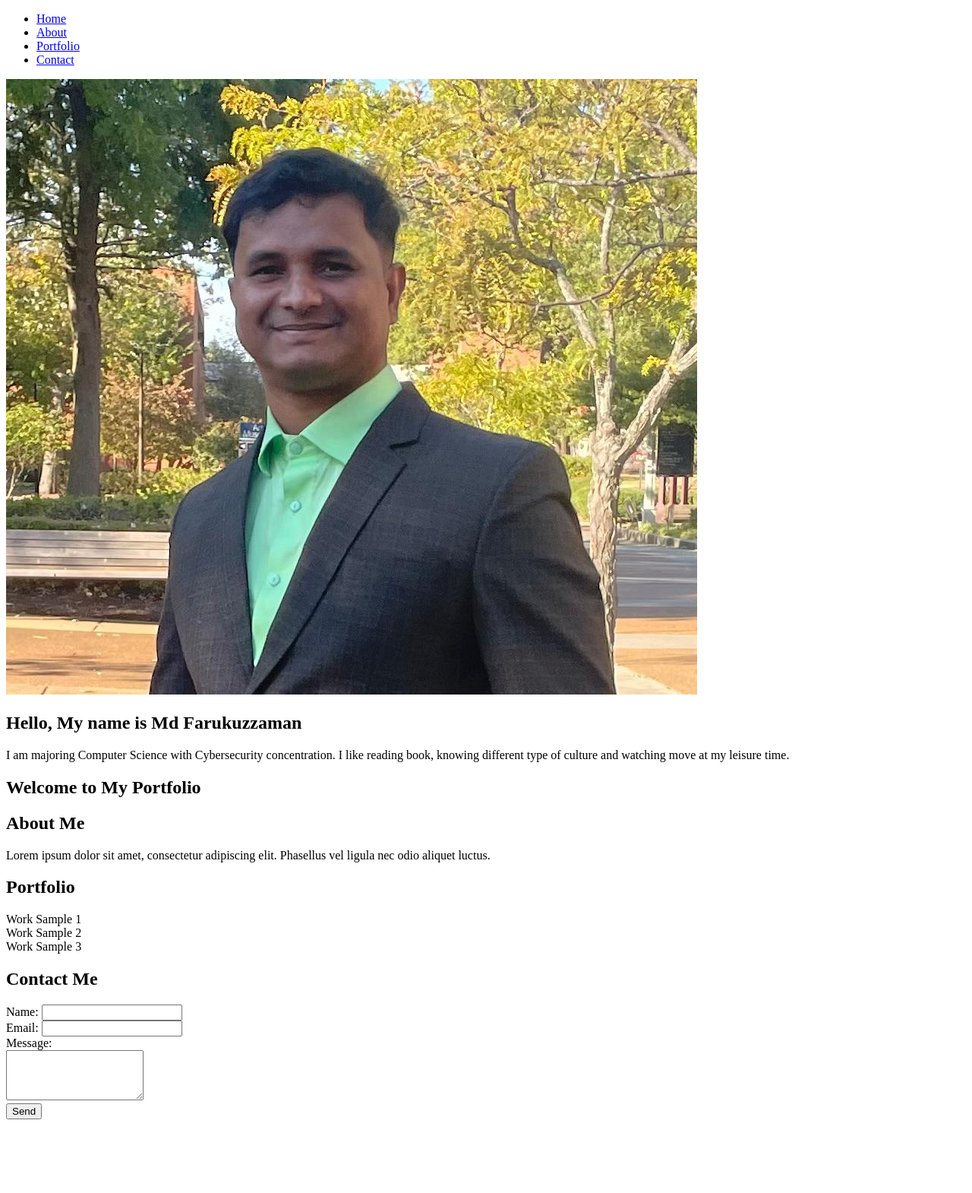
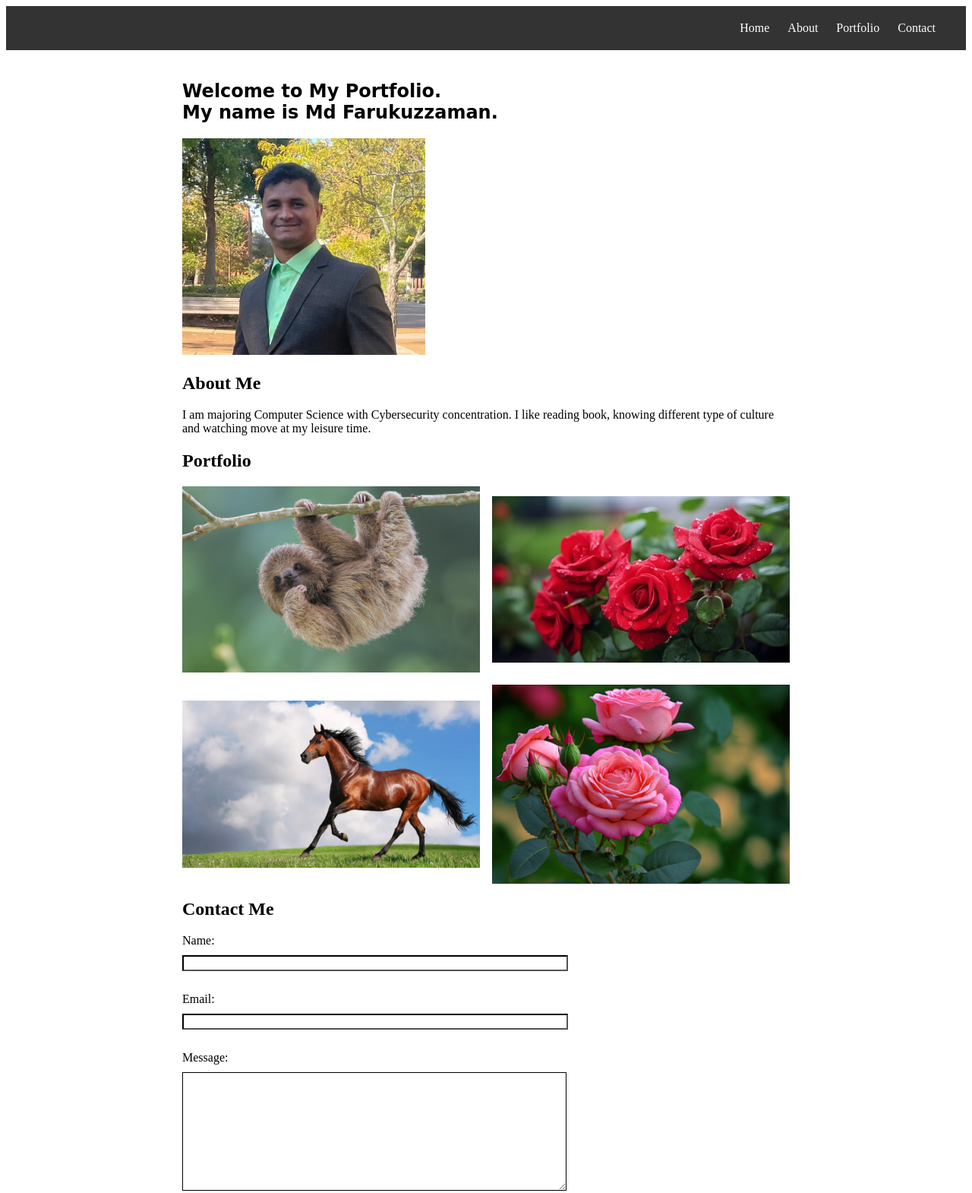
Before and after one commit to mfrkzzmn/sa13-act1, a plain HTML site: page portfolio_site/index.html in a window 1280 px wide. Shown: the top 1570 px of the page at 76% size. Before the commit the page ends 1481 px from the top, so only its background shows below. Drawn offline with Linux system fonts and the light colour scheme; a web font is replaced by a local one.

Commit message:
portfolio modification complete.

```diff
--- a/portfolio_site/index.html
+++ b/portfolio_site/index.html
@@ -4,7 +4,8 @@
     <meta charset="UTF-8">
     <meta name="viewport" content="width=device-width, initial-scale=1.0">
     <title>My Portfolio</title>
-    <link rel="stylesheet" href="portfolio.css">
+    <link rel="stylesheet" href="style.css">
+    <link href="https://fonts.cdnfonts.com/css/a-cursive" rel="stylesheet">
 </head>
 <body>
     <header>
@@ -18,30 +19,46 @@
         </nav>
     </header>
     <main>
-        <article>
-            <img src="my_pic.jpeg" alt="Description of the image" class="small-image">
-            <h2>Hello, My name is Md Farukuzzaman</h2>
-            <p>
-            I am majoring Computer Science with Cybersecurity concentration.
-            I like reading book, knowing different type of culture and watching move at my leisure time.
-            </p>
-
-        </article>
         <section id="home">
-            <h1>Welcome to My Portfolio</h1>
+            <article>
+                <h2 id="welcome">Welcome to My Portfolio.<br> My name is Md Farukuzzaman.</h2>
+                <div>
+                    <img src="my_pic.jpeg" alt="Description of the image"  class="small-image">
+                </div>
+            </article>
         </section>
         <section id="about">
             <h2>About Me</h2>
-            <p>Lorem ipsum dolor sit amet, consectetur adipiscing elit. Phasellus vel ligula nec odio aliquet luctus.</p>
+            <p>
+                I am majoring Computer Science with Cybersecurity concentration.
+                I like reading book, knowing different type of culture and watching move at my leisure time.
+            </p>
         </section>
-        <section id="portfolio">
+        <!-- <section id="portfolio">
             <h2>Portfolio</h2>
             <div class="gallery">
                 <div class="work-sample">Work Sample 1</div>
                 <div class="work-sample">Work Sample 2</div>
                 <div class="work-sample">Work Sample 3</div>
             </div>
-        </section>
+        </section> -->
+        <section id="portfolio">
+            <h2>Portfolio</h2>
+            <div class="gallery">
+              <div class="gallery-item">
+                <img src="My_cute_sloth.jpeg" alt="Sample 1">
+              </div>
+              <div class="gallery-item">
+                <img src="my_red_roses.jpeg" alt="Sample 2">
+              </div>
+              <div class="gallery-item">
+                <img src="my_cute_horse.webp" alt="Sample 1">
+              </div>
+              <div class="gallery-item">
+                <img src="my_pink_roses.jpeg" alt="Sample 2">
+              </div>
+            </div>
+          </section>
         <section id="contact">
             <h2>Contact Me</h2>
             <form>
@@ -49,7 +66,7 @@
                 <input type="text" id="name" name="name" required><br>
                 <label for="email">Email:</label>
                 <input type="email" id="email" name="email" required><br>
-                <label for="message">Message:</label><br>
+                <label for="message">Message:</label>
                 <textarea id="message" name="message" rows="4" required></textarea><br>
                 <button type="submit">Send</button>
             </form>
--- a/portfolio_site/style.css
+++ b/portfolio_site/style.css
@@ -1,3 +1,7 @@
+body {
+    display: grid;
+}
+
 header {
     background-color: #333;
     color: white;
@@ -8,6 +12,7 @@ nav ul {
     list-style-type: none;
     margin: 0;
     padding: 0;
+    text-align: right;
 }
 
 nav ul li {
@@ -26,12 +31,6 @@ main {
     padding: 20px;
 }
 
-.gallery {
-    display: flex;
-    flex-wrap: wrap;
-    justify-content: space-between;
-}
-
 .work-sample {
     width: 30%;
     background-color: #f2f2f2;
@@ -44,7 +43,7 @@ main {
     background-color: #ddd;
 }
 
-form label {
+*/ form label {
     display: block;
 }
 
@@ -52,6 +51,7 @@ form input,
 form textarea {
     width: 100%;
     margin-bottom: 10px;
+    border-color: black;
 }
 
 form button {
@@ -65,3 +65,69 @@ form button {
 form button:hover {
     background-color: #555;
 }
+
+.small-image {
+    width: 40%;
+}
+
+#welcome {
+    font-family: cursive;
+}
+
+.gallery-item img {
+    width: 100%;
+    height: auto;
+    transition: transform 0.3s;
+}
+
+.gallery-item img:hover {
+    transform: scale(1.1);
+}
+
+form {
+    max-width: 500px;
+    /* margin: 0 auto; */
+}
+
+form label,
+form textarea,
+form input[type="text"],
+form input[type="email"],
+form button {
+    display: block;
+    margin-bottom: 10px;
+    width: 100%;
+}
+
+form textarea {
+    height: 150px;
+}
+
+form button {
+    background-color: #333;
+    color: white;
+    border: none;
+    padding: 10px 20px;
+    cursor: pointer;
+}
+
+.gallery {
+    display: grid;
+    grid-template-columns: repeat(2, 1fr);
+    grid-gap: 16px;
+    max-width: 1000px;
+    margin: auto;
+}
+
+.gallery-item {
+    display: flex;
+    justify-content: center;
+    align-items: center;
+}
+
+.gallery-item img {
+    width: 100%;
+    /* makes the image fill the container */
+    height: auto;
+    /* maintains aspect ratio */
+}
--- a/restaurant_menu/res_style.css
+++ /dev/null
@@ -1,67 +0,0 @@
-body {
-  font-family: 'Open Sans', sans-serif;
-  margin: 0;
-  padding: 0;
-}
-
-header {
-  background-color: #008080;
-  color: white;
-  text-align: center;
-  padding: 20px;
-}
-
-header h1 {
-  margin: 0;
-  font-family: 'Pacifico', cursive;
-}
-
-main {
-  max-width: 800px;
-  margin: 20px auto;
-  padding: 0 20px;
-}
-
-section h2 {
-  font-family: 'Arial Rounded MT Bold';
-}
-
-ul {
-  list-style-type: none;
-  /* padding: 0; */
-}
-
-li {
-  margin-bottom: 10px;
-  display: flex;
-  justify-content: space-between;
-}
-
-.menu-item {
-  font-size: 16px;
-}
-
-.menu-price {
-  font-size: 16px;
-  color: #333;
-}
-
-footer {
-  background-color: #008080; /* Teal */
-  color: white;
-  text-align: center;
-  padding: 20px;
-}
-
-.list-header {
-
-  font-family: cursive;
-
-}
-
-.list-description {
-  font-family: auto;
-  font-size: medium;
-  font-style: italic;
-  color: #008080;
-}
--- a/restaurant_menu/style.css
+++ b/restaurant_menu/style.css
@@ -1,48 +1,67 @@
 body {
-    /* background-color: aqua; */
-    background-image: url("veg_pic.png");
-    background-size: 150%;
+  font-family: 'Open Sans', sans-serif;
+  margin: 0;
+  padding: 0;
 }
 
 header {
-    background-color: #48cd2a;
-    color: rgb(214, 23, 39);
+  background-color: #008080;
+  color: white;
   text-align: center;
   padding: 20px;
 }
 
-main {
-    max-width: 600px;
-    margin: 0 auto;
-    padding: 20px;
+header h1 {
+  margin: 0;
+  font-family: 'Pacifico', cursive;
 }
 
-section {
-    margin-bottom: 30px;
-    color: rgb(24, 26, 25);
-
+main {
+  max-width: 800px;
+  margin: 20px auto;
+  padding: 0 20px;
 }
 
-h2 {
-    color: #f06509;
+section h2 {
+  font-family: 'Arial Rounded MT Bold';
 }
 
 ul {
-    list-style: none;
-    padding: 0;
+  list-style-type: none;
+  /* padding: 0; */
 }
 
 li {
   margin-bottom: 10px;
+  display: flex;
+  justify-content: space-between;
 }
 
-li::after {
-    content: attr(data-price);
-    float: right;
+.menu-item {
+  font-size: 16px;
 }
+
+.menu-price {
+  font-size: 16px;
+  color: #333;
+}
+
 footer {
+  background-color: #008080; /* Teal */
+  color: white;
   text-align: center;
-    padding: 10px;
-    background-color: #1c3fcd;
-    color: white;
+  padding: 20px;
 }
+
+.list-header {
+
+  font-family: cursive;
+
+}
+
+.list-description {
+  font-family: auto;
+  font-size: medium;
+  font-style: italic;
+  color: #008080;
+}
```
Also changed, not shown: restaurant_menu/index.html (+1 -1 lines), portfolio_site/My_cute_sloth.jpeg (added), portfolio_site/my_cute_horse.webp (added), portfolio_site/my_pink_roses.jpeg (added), portfolio_site/my_red_roses.jpeg (added). Lines whose indentation alone changed are shown as unchanged.
